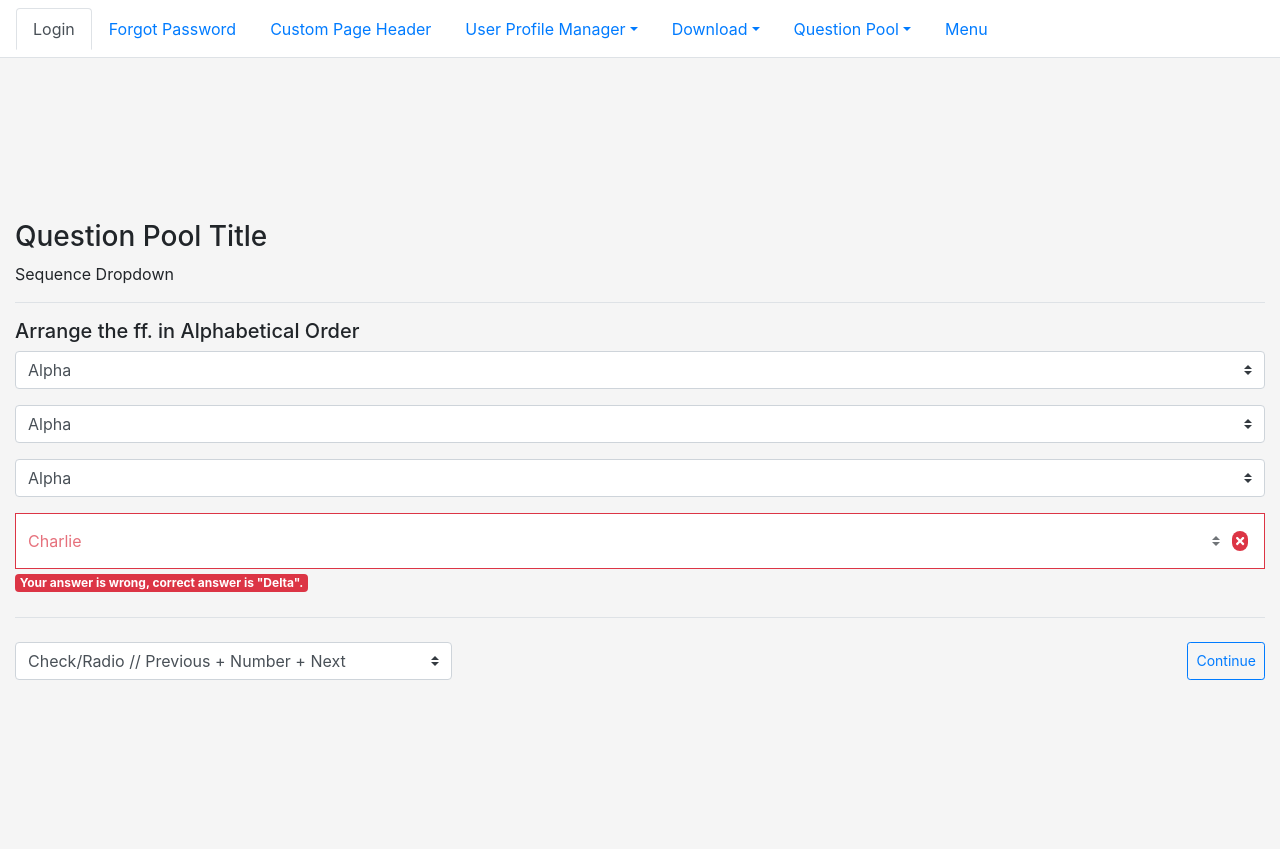
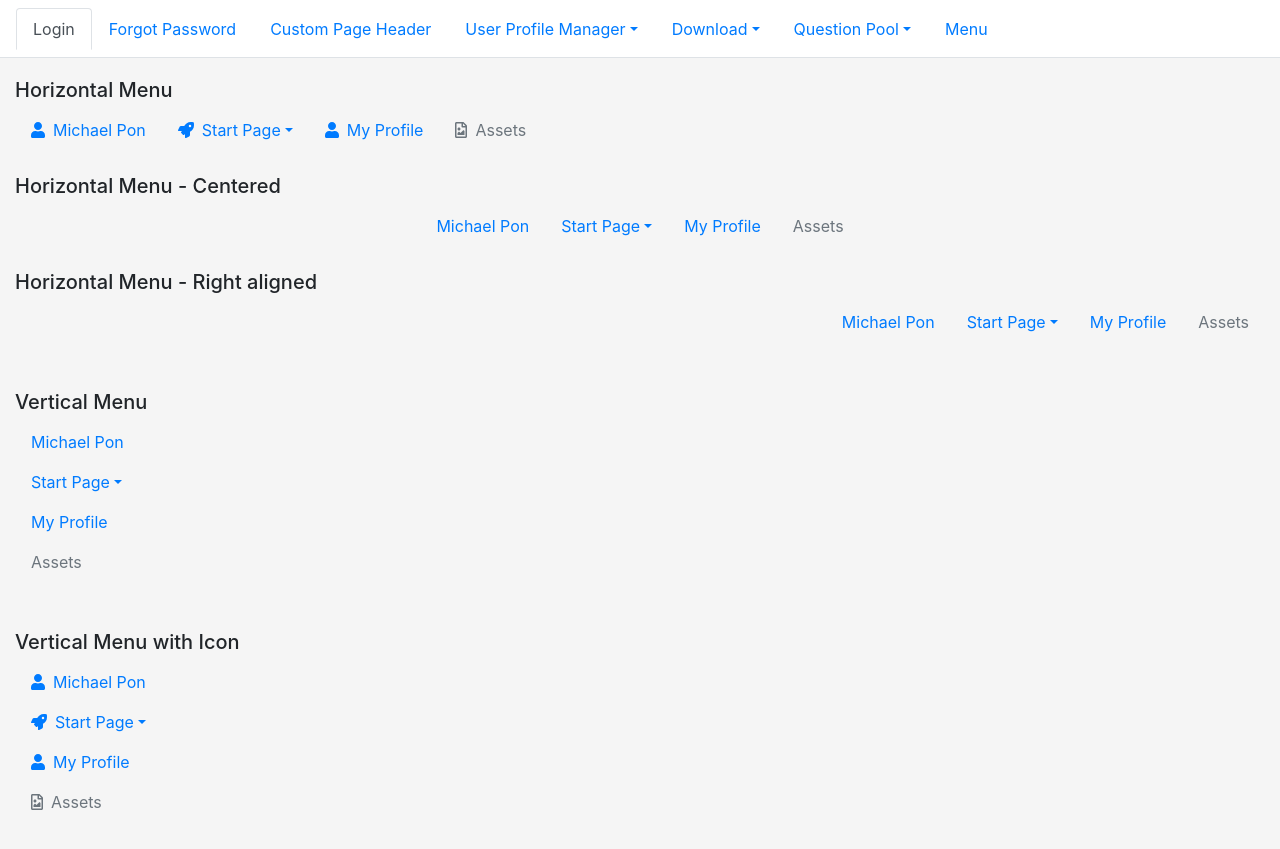
Before and after one commit to michaelpon1007/version-2, a Jekyll site: the page index.html, which Jekyll copies as it is, in a window 1280 px wide. Shown: the top 849 px of the page. Built offline with Jekyll 4.4.1, drawn with Linux system fonts in a browser that asks for light colours; nearby versions of some CDN libraries.

Commit message:
Menu Icons

```diff
--- a/index.html
+++ b/index.html
@@ -683,7 +683,7 @@
       Question Pool End
       ===========================-->
     </div>
-    <div class="tab-pane fade show active" id="qp5" role="tabpanel" aria-labelledby="qp5-tab">
+    <div class="tab-pane fade" id="qp5" role="tabpanel" aria-labelledby="qp5-tab">
       <!--==========================
       Question Pool 2 Start
       ===========================-->
@@ -998,74 +998,74 @@
       Question Pool End
       ===========================-->
     </div>
-    <div class="tab-pane fade" id="menu" role="tabpanel" aria-labelledby="menu-tab">
+    <div class="tab-pane fade show active" id="menu" role="tabpanel" aria-labelledby="menu-tab">
       <h5 class="mb-2">Horizontal Menu</h5>
       <!--==========================
       Menu Horizontal
       ===========================-->
       <ul class="nav">
         <li class="nav-item">
-          <a class="nav-link active" href="#">Active</a>
+          <a class="nav-link active" href="#"><i class="fas fa-user mr-2"></i>Michael Pon</a>
         </li>
         <li class="nav-item dropdown">
-          <a class="nav-link dropdown-toggle" data-toggle="dropdown" href="#" role="button" aria-haspopup="true" aria-expanded="false">Dropdown</a>
+          <a class="nav-link dropdown-toggle" data-toggle="dropdown" href="#" role="button" aria-haspopup="true" aria-expanded="false"><i class="fas fa-rocket mr-2"></i>Start Page</a>
           <div class="dropdown-menu">
-            <a class="dropdown-item" href="#">Action</a>
-            <a class="dropdown-item" href="#">Another action</a>
-            <a class="dropdown-item" href="#">Something else here</a>
+            <a class="dropdown-item" href="#"><i class="fas fa-sign-in-alt mr-2"></i>Login</a>
+            <a class="dropdown-item" href="#"><i class="fas fa-key mr-2"></i>Password</a>
+            <a class="dropdown-item" href="#"><i class="fas fa-heading mr-2"></i>Custom Header</a>
             <div class="dropdown-divider"></div>
-            <a class="dropdown-item" href="#">Separated link</a>
+            <a class="dropdown-item" href="#"><i class="fas fa-download mr-2"></i>Download</a>
           </div>
         </li>
         <li class="nav-item">
-          <a class="nav-link" href="#">Link</a>
+          <a class="nav-link" href="#"><i class="fas fa-user mr-2"></i>My Profile</a>
         </li>
         <li class="nav-item">
-          <a class="nav-link disabled" href="#">Disabled</a>
+          <a class="nav-link disabled" href="#"><i class="far fa-file-image mr-2"></i>Assets</a>
         </li>
       </ul>
       <h5 class="mt-4 mb-2">Horizontal Menu - Centered</h5>
       <ul class="nav justify-content-center">
         <li class="nav-item">
-          <a class="nav-link active" href="#">Active</a>
+          <a class="nav-link active" href="#">Michael Pon</a>
         </li>
         <li class="nav-item dropdown">
-          <a class="nav-link dropdown-toggle" data-toggle="dropdown" href="#" role="button" aria-haspopup="true" aria-expanded="false">Dropdown</a>
+          <a class="nav-link dropdown-toggle" data-toggle="dropdown" href="#" role="button" aria-haspopup="true" aria-expanded="false">Start Page</a>
           <div class="dropdown-menu">
-            <a class="dropdown-item" href="#">Action</a>
-            <a class="dropdown-item" href="#">Another action</a>
-            <a class="dropdown-item" href="#">Something else here</a>
+            <a class="dropdown-item" href="#">Login</a>
+            <a class="dropdown-item" href="#">Password</a>
+            <a class="dropdown-item" href="#">Custom Header</a>
             <div class="dropdown-divider"></div>
-            <a class="dropdown-item" href="#">Separated link</a>
+            <a class="dropdown-item" href="#">Download</a>
           </div>
         </li>
         <li class="nav-item">
-          <a class="nav-link" href="#">Link</a>
+          <a class="nav-link" href="#">My Profile</a>
         </li>
         <li class="nav-item">
-          <a class="nav-link disabled" href="#">Disabled</a>
+          <a class="nav-link disabled" href="#">Assets</a>
         </li>
       </ul>
       <h5 class="mt-4 mb-2">Horizontal Menu - Right aligned</h5>
       <ul class="nav justify-content-end">
         <li class="nav-item">
-          <a class="nav-link active" href="#">Active</a>
+          <a class="nav-link active" href="#">Michael Pon</a>
         </li>
         <li class="nav-item dropdown">
-          <a class="nav-link dropdown-toggle" data-toggle="dropdown" href="#" role="button" aria-haspopup="true" aria-expanded="false">Dropdown</a>
+          <a class="nav-link dropdown-toggle" data-toggle="dropdown" href="#" role="button" aria-haspopup="true" aria-expanded="false">Start Page</a>
           <div class="dropdown-menu">
-            <a class="dropdown-item" href="#">Action</a>
-            <a class="dropdown-item" href="#">Another action</a>
-            <a class="dropdown-item" href="#">Something else here</a>
+            <a class="dropdown-item" href="#">Login</a>
+            <a class="dropdown-item" href="#">Password</a>
+            <a class="dropdown-item" href="#">Custom Header</a>
             <div class="dropdown-divider"></div>
-            <a class="dropdown-item" href="#">Separated link</a>
+            <a class="dropdown-item" href="#">Download</a>
           </div>
         </li>
         <li class="nav-item">
-          <a class="nav-link" href="#">Link</a>
+          <a class="nav-link" href="#">My Profile</a>
         </li>
         <li class="nav-item">
-          <a class="nav-link disabled" href="#">Disabled</a>
+          <a class="nav-link disabled" href="#">Assets</a>
         </li>
       </ul>
       <!--==========================
@@ -1077,23 +1077,45 @@
       ===========================-->
       <ul class="nav flex-column">
         <li class="nav-item">
-          <a class="nav-link active" href="#">Active</a>
+          <a class="nav-link active" href="#">Michael Pon</a>
         </li>
         <li class="nav-item dropdown">
-          <a class="nav-link dropdown-toggle" data-toggle="dropdown" href="#" role="button" aria-haspopup="true" aria-expanded="false">Dropdown</a>
+          <a class="nav-link dropdown-toggle" data-toggle="dropdown" href="#" role="button" aria-haspopup="true" aria-expanded="false">Start Page</a>
           <div class="dropdown-menu">
-            <a class="dropdown-item" href="#">Action</a>
-            <a class="dropdown-item" href="#">Another action</a>
-            <a class="dropdown-item" href="#">Something else here</a>
+            <a class="dropdown-item" href="#">Login</a>
+            <a class="dropdown-item" href="#">Password</a>
+            <a class="dropdown-item" href="#">Custom Header</a>
             <div class="dropdown-divider"></div>
-            <a class="dropdown-item" href="#">Separated link</a>
+            <a class="dropdown-item" href="#">Download</a>
           </div>
         </li>
         <li class="nav-item">
-          <a class="nav-link" href="#">Link</a>
+          <a class="nav-link" href="#">My Profile</a>
         </li>
         <li class="nav-item">
-          <a class="nav-link disabled" href="#">Disabled</a>
+          <a class="nav-link disabled" href="#">Assets</a>
+        </li>
+      </ul>
+      <h5 class="mt-5 mb-2">Vertical Menu with Icon</h5>
+      <ul class="nav flex-column">
+        <li class="nav-item">
+          <a class="nav-link active" href="#"><i class="fas fa-user mr-2"></i>Michael Pon</a>
+        </li>
+        <li class="nav-item dropdown">
+          <a class="nav-link dropdown-toggle" data-toggle="dropdown" href="#" role="button" aria-haspopup="true" aria-expanded="false"><i class="fas fa-rocket mr-2"></i>Start Page</a>
+          <div class="dropdown-menu">
+            <a class="dropdown-item" href="#"><i class="fas fa-sign-in-alt mr-2"></i>Login</a>
+            <a class="dropdown-item" href="#"><i class="fas fa-key mr-2"></i>Password</a>
+            <a class="dropdown-item" href="#"><i class="fas fa-heading mr-2"></i>Custom Header</a>
+            <div class="dropdown-divider"></div>
+            <a class="dropdown-item" href="#"><i class="fas fa-download mr-2"></i>Download</a>
+          </div>
+        </li>
+        <li class="nav-item">
+          <a class="nav-link" href="#"><i class="fas fa-user mr-2"></i>My Profile</a>
+        </li>
+        <li class="nav-item">
+          <a class="nav-link disabled" href="#"><i class="far fa-file-image mr-2"></i>Assets</a>
         </li>
       </ul>
       <!--==========================
```
